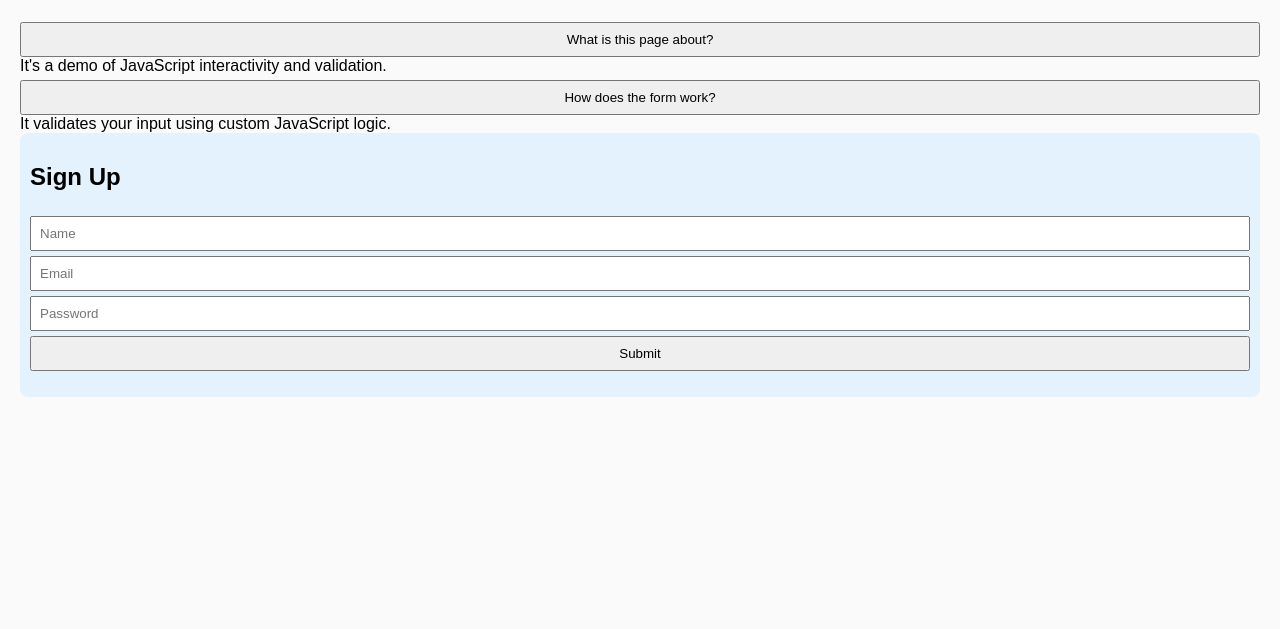
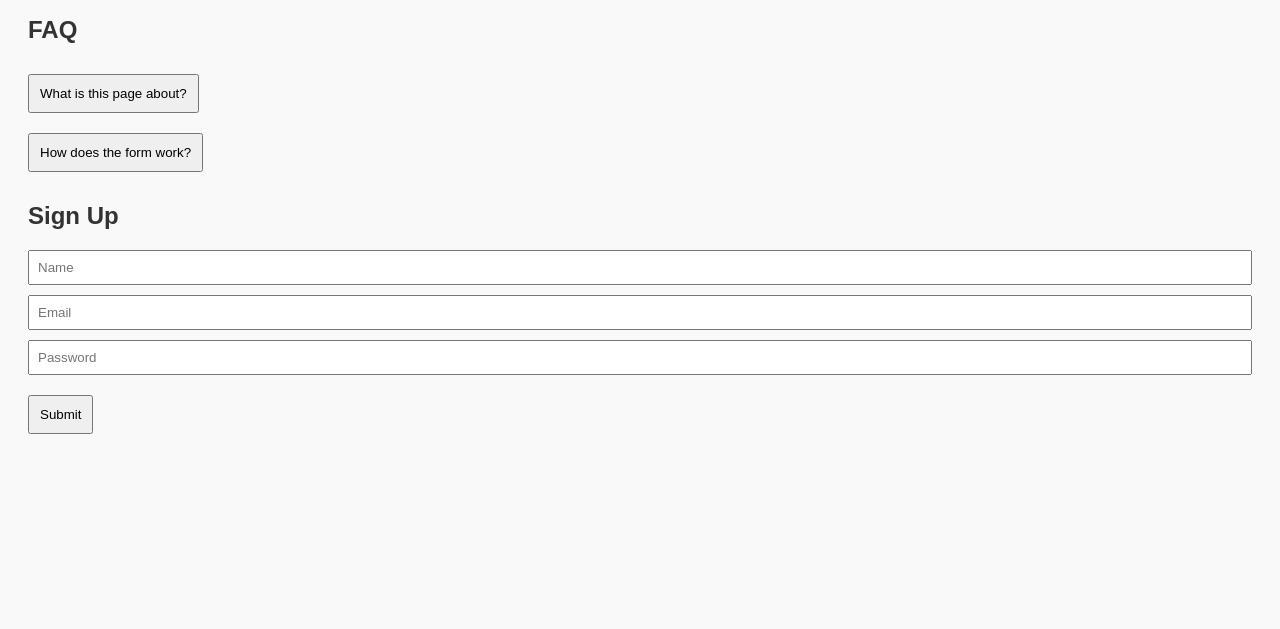
Before and after one commit to TMM-byte/july-2025-javascript-events-and-basic-interactivity-TMM-byte, a plain HTML site: page index.html in a window 1280 px wide. Shown: the part 171-800 px from the top of the page. Drawn offline with Linux system fonts and the light colour scheme.

Commit message:
css commit

```diff
--- a/style.css
+++ b/style.css
@@ -1,33 +1,34 @@
 body {
   font-family: Arial, sans-serif;
-  margin: 20px;
-  background-color: #fafafa;
+  padding: 20px;
+  background-color: #f9f9f9;
+  color: #333;
 }
 
-form {
-  margin-bottom: 20px;
-  padding: 10px;
-  background-color: #e3f2fd;
-  border-radius: 8px;
+.dark {
+  background-color: #121212;
+  color: #f0f0f0;
 }
 
-label {
-  display: block;
-  margin-top: 10px;
+button {
+  margin: 10px 0;
+  padding: 10px;
+  cursor: pointer;
 }
 
-input, select, button {
-  margin-top: 5px;
+.faq-answer {
+  display: none;
+  margin: 5px 0 15px;
+}
+
+.faq-answer.visible {
+  display: block;
+}
+
+input {
+  display: block;
+  margin: 10px 0;
   padding: 8px;
   width: 100%;
   box-sizing: border-box;
 }
-
-section {
-  margin-top: 20px;
-}
-
-#moodList li {
-  padding: 5px;
-  transition: background-color 0.3s ease;
-}
```
